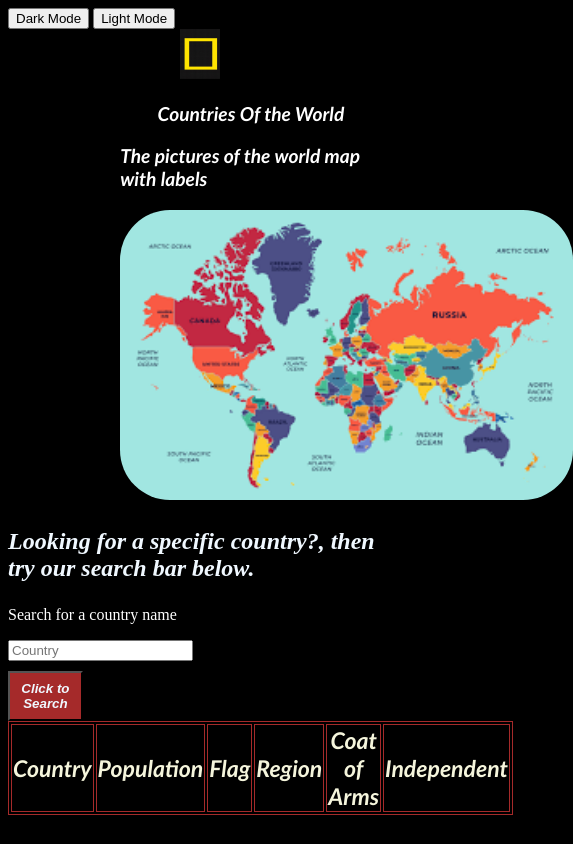
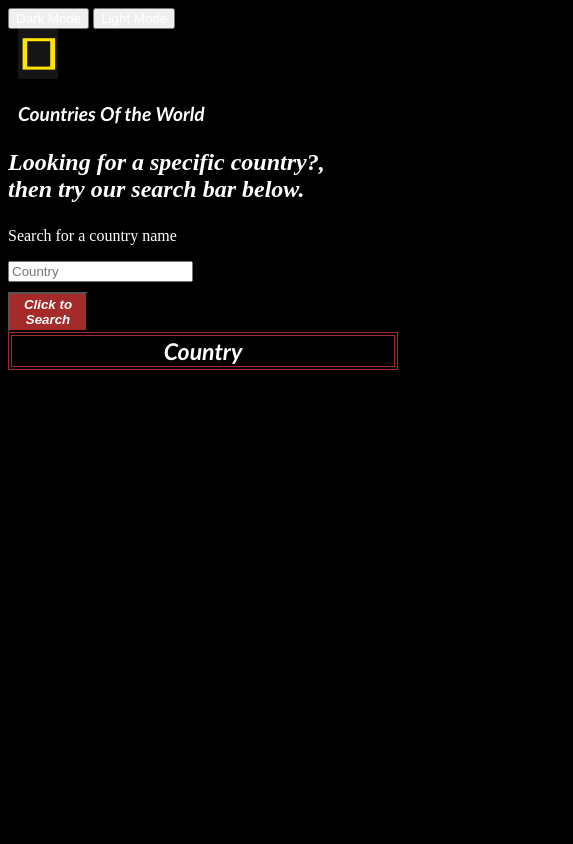
Before and after one commit to Nat2012/Country-API, a plain HTML site: page index.html in a window 390 px wide. Both pictures are taken after a click on the button "Dark Mode". Shown: the whole page, 573 px wide, since content can reach past the window. Drawn offline with Linux system fonts and the light colour scheme; no server answers.

Commit message:
API.CSS
This makes the CSS Responsive

```diff
--- a/API.CSS
+++ b/API.CSS
@@ -1,24 +1,31 @@
 body{
     background-color: black;
+    color: white;
 }
 
-p{
+
+.light{
+    color: black;
+}
+
+.dark{
     color: white;
 }
+
 
 #heading{
     font-size: larger;
     font-family: 'Gill Sans', 'Gill Sans MT', Calibri, 'Trebuchet MS', sans-serif;
     font-weight: bolder;
     font-style: italic;
-    padding-left: 40%;
+    margin-left: 40%;
 
 }
 
 #logo{
     width: 40px;
     height: 50px;
-    padding-left: 46%;
+    margin-left: 46%;
 }
 
 
@@ -42,7 +49,6 @@ table,td,th{
     font-family: 'Gill Sans', 'Gill Sans MT', Calibri, 'Trebuchet MS', sans-serif;
     font-weight: bolder;
     font-style: italic;
-    color: beige;
     border: 0.01px solid brown;
 }
 
@@ -50,7 +56,6 @@ table,td,th{
     font-size: x-large;
     font-style: italic;
     font-weight: bolder;
-    color: aliceblue;
 }
 
 
@@ -58,9 +63,181 @@ table,td,th{
 #searchbutton{
     font-style: italic;
     font-weight: bolder;
-    color: aliceblue;
     background-color: brown;
     height: 50px;
     margin-top: 10px;
     margin-right: 80%;
 }
+
+#body{
+    background-color: black;
+}
+
+
+@media only screen and (max-width: 1000px){
+    #heading{
+        font-size: larger;
+        font-family: 'Gill Sans', 'Gill Sans MT', Calibri, 'Trebuchet MS', sans-serif;
+        font-weight: bolder;
+        font-style: italic;
+        margin-left: 10px;
+    }
+
+    #map{
+        display: none;
+    }
+
+    body{
+        width: 100vw;
+    }
+
+    #table{
+        width: 100vw;
+    }
+
+    img{
+        width: 100%;
+    }
+
+    #logo{
+        width: 40px;
+        height: 50px;
+        margin-left: 10px;
+    }
+
+
+    #description{
+       display: none;
+    }
+
+    #population{
+        display: none;
+    }
+
+    #flag{
+        display: none;
+    }
+
+    #region{
+        display: none;
+    }
+
+    #coatofarms{
+        display: none;
+    }
+
+    #independent{
+        display: none;
+    }
+
+    #map{
+        height: 100px;
+        border-radius: 50px;
+        margin-left: 10px;
+    }
+
+    table,td,th{
+        width: 50%;
+        font-size: larger;
+        font-family: 'Gill Sans', 'Gill Sans MT', Calibri, 'Trebuchet MS', sans-serif;
+        font-weight: bolder;
+        font-style: italic;
+        border: 0.01px solid brown;
+    }
+
+    #instruction{
+        font-size: x-large;
+        font-style: italic;
+        font-weight: bolder;
+        margin-right: 50px;
+    }
+
+
+
+    #searchbutton{
+        font-style: italic;
+        font-weight: bolder;
+        background-color: brown;
+        height: 40px;
+        width: 80px;
+        margin-right: 100px;
+    }
+
+    @media only screen and (max-width: 600px){
+        #heading{
+            font-size: larger;
+            font-family: 'Gill Sans', 'Gill Sans MT', Calibri, 'Trebuchet MS', sans-serif;
+            font-weight: bolder;
+            font-style: italic;
+            margin-left: 10px;
+        }
+
+        body{
+            width: 100%;
+        }
+
+        #logo{
+            width: 40px;
+            height: 50px;
+            margin-left: 10px;
+        }
+
+
+        #description{
+           display: none;
+        }
+
+        #population{
+            display: none;
+        }
+
+        #flag{
+            display: none;
+        }
+
+        #region{
+            display: none;
+        }
+
+        #coatofarms{
+            display: none;
+        }
+
+        #independent{
+            display: none;
+        }
+
+        #map{
+            height: 100px;
+            border-radius: 50px;
+            margin-left: 10px;
+        }
+
+        table,td,th{
+            width: 50%;
+            font-size: larger;
+            font-family: 'Gill Sans', 'Gill Sans MT', Calibri, 'Trebuchet MS', sans-serif;
+            font-weight: bolder;
+            font-style: italic;
+            border: 0.01px solid brown;
+        }
+
+        #instruction{
+            font-size: x-large;
+            font-style: italic;
+            font-weight: bolder;
+            margin-right: 50px;
+        }
+
+
+
+        #searchbutton{
+            font-style: italic;
+            font-weight: bolder;
+            background-color: brown;
+            height: 40px;
+            width: 80px;
+            margin-right: 100px;
+        }
+    }
+}
```
